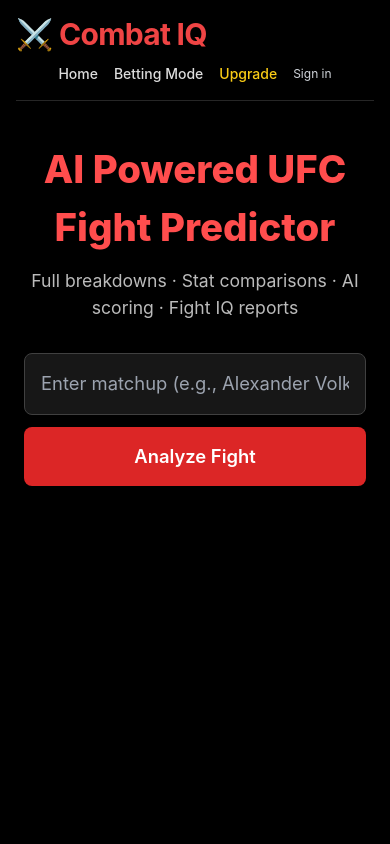
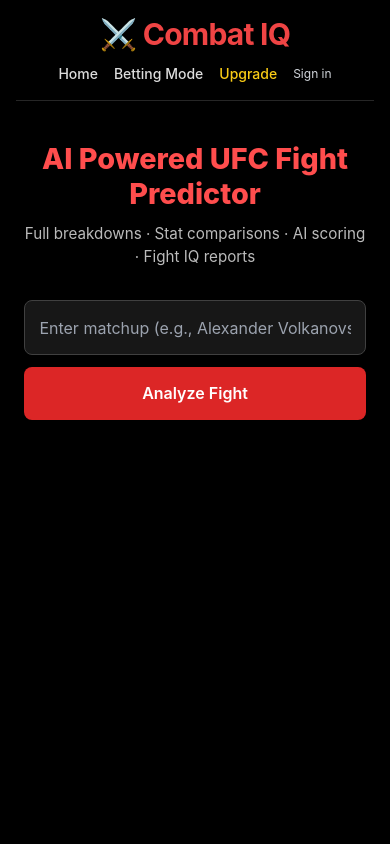
Before and after one commit to jtorres-1/combatIQ, a Flask app: page / in a window 390 px wide. Run offline with Flask 3, Linux system fonts and the light colour scheme; some libraries are stand-ins or nearby versions.

Commit message:
Update index.html

```diff
--- a/templates/index.html
+++ b/templates/index.html
@@ -33,7 +33,7 @@
       font-size: 1rem;
     }
 
-    /* MOBILE BOOST */
+    /* MOBILE BOOST (original) */
     @media (max-width: 640px) {
       .hero-title {
         font-size: 2.4rem;
@@ -82,6 +82,86 @@
     }
     .bar-right {
       background: #3b82f6;
+    }
+
+    /* ========================================= */
+    /* FINAL MOBILE FIX PATCH (inserted here)    */
+    /* ========================================= */
+    @media (max-width: 640px) {
+
+      body {
+        padding: 0;
+        margin: 0;
+        overflow-x: hidden;
+      }
+
+      /* NAV */
+      nav {
+        padding-left: 0.5rem;
+        padding-right: 0.5rem;
+        text-align: center;
+      }
+      nav h1 {
+        font-size: 1.6rem;
+      }
+
+      /* HERO */
+      section {
+        margin-top: 2rem;
+      }
+      .hero-title {
+        font-size: 1.8rem !important;
+        line-height: 2.2rem;
+      }
+      .hero-sub {
+        font-size: 0.95rem !important;
+        line-height: 1.4rem;
+      }
+
+      /* SEARCH */
+      form input[type="text"] {
+        width: 100%;
+        font-size: 1rem;
+        padding: 0.9rem;
+      }
+      form button[type="submit"] {
+        width: 100%;
+        font-size: 1rem;
+        padding: 0.9rem;
+      }
+
+      /* GRID FIX */
+      .grid {
+        grid-template-columns: 1fr !important;
+      }
+
+      /* FIGHTER CARDS */
+      .card {
+        padding: 1rem !important;
+      }
+      .fighter-img {
+        height: 180px !important;
+      }
+
+      /* STAT SECTIONS */
+      .max-w-2xl,
+      .max-w-4xl {
+        width: 100% !important;
+        max-width: 100% !important;
+        padding-left: 0.5rem;
+        padding-right: 0.5rem;
+      }
+
+      .bar-wrap {
+        height: 10px !important;
+      }
+
+      /* REPORT */
+      article {
+        font-size: 0.95rem !important;
+        line-height: 1.5rem !important;
+        word-wrap: break-word;
+      }
     }
   </style>
 </head>
```
